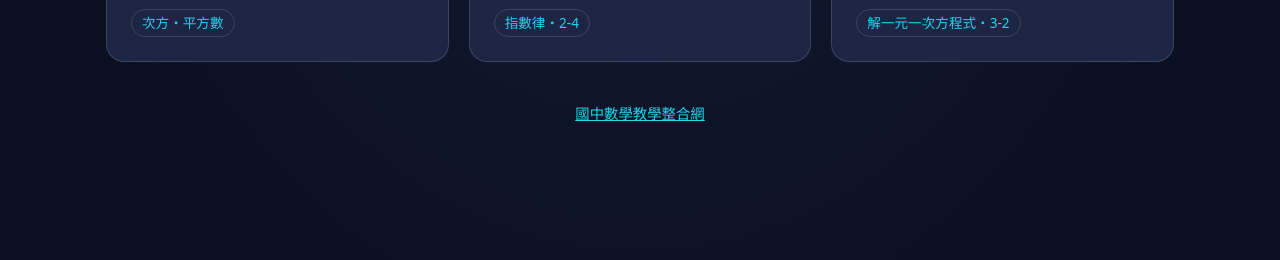
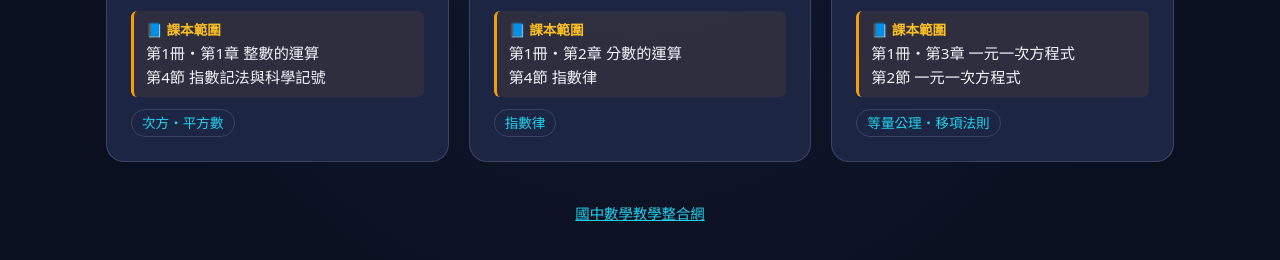
Before and after one commit to changyiwu/teach-math-games, a plain HTML site: page index.html in a window 1280 px wide. Shown: the part 354-614 px from the top of the page. Drawn offline with Linux system fonts and the light colour scheme.

Commit message:
每款遊戲標上課本範圍（冊・章・節）
老師挑遊戲時要能一眼對到課本進度，所以在大廳卡片、遊戲開始畫面與 README 遊戲清單都寫出「第N冊・第N章・第N節」，並在 AGENTS.md 加規則讓新遊戲照做。

Co-Authored-By: Claude Opus 5.5 <noreply@anthropic.com>

```diff
--- a/index.html
+++ b/index.html
@@ -78,6 +78,16 @@
     .card .icon { font-size: 2.4rem; line-height: 1; }
     .card h2 { margin: 12px 0 4px; font-size: 1.4rem; color: var(--accent-2); }
     .card p { margin: 0; color: var(--muted); }
+    .card .unit {
+      margin: 14px 0 0;
+      padding: 8px 12px;
+      border-left: 3px solid var(--accent);
+      border-radius: 6px;
+      background: rgba(245, 158, 11, 0.08);
+      font-size: 0.95rem;
+    }
+    .card .unit dt { color: var(--accent-2); font-weight: 700; font-size: 0.85rem; }
+    .card .unit dd { margin: 0; color: var(--text); }
     .card .tag {
       display: inline-block;
       margin-top: 12px;
@@ -111,6 +121,7 @@
         <div class="icon" aria-hidden="true">⚡</div>
         <h2>次方大挑戰</h2>
         <p>隨機挑一題次方，限時內答出來就挑戰成功！</p>
+        <dl class="unit"><dt>📘 課本範圍</dt><dd>第1冊・第1章 整數的運算</dd><dd>第4節 指數記法與科學記號</dd></dl>
         <span class="tag">次方・平方數</span>
       </a>
 
@@ -118,14 +129,16 @@
         <div class="icon" aria-hidden="true">⚖️</div>
         <h2>指數律對錯快判</h2>
         <p>螢幕出一個式子，限時內判斷它對還是錯，答錯立刻看正解。</p>
-        <span class="tag">指數律・2-4</span>
+        <dl class="unit"><dt>📘 課本範圍</dt><dd>第1冊・第2章 分數的運算</dd><dd>第4節 指數律</dd></dl>
+        <span class="tag">指數律</span>
       </a>
 
       <a class="card" href="equation-steps/">
         <div class="icon" aria-hidden="true">🪜</div>
         <h2>移項闖關</h2>
         <p>一步一步解方程式：每次挑一個操作，用最少步數走到 x = □。</p>
-        <span class="tag">解一元一次方程式・3-2</span>
+        <dl class="unit"><dt>📘 課本範圍</dt><dd>第1冊・第3章 一元一次方程式</dd><dd>第2節 一元一次方程式</dd></dl>
+        <span class="tag">等量公理・移項法則</span>
       </a>
     </main>
 
```
Also changed, not shown: equation-steps/index.html (+1 -0 lines), exponent-rules/index.html (+1 -0 lines), power-challenge/index.html (+1 -0 lines), 2 other files.
